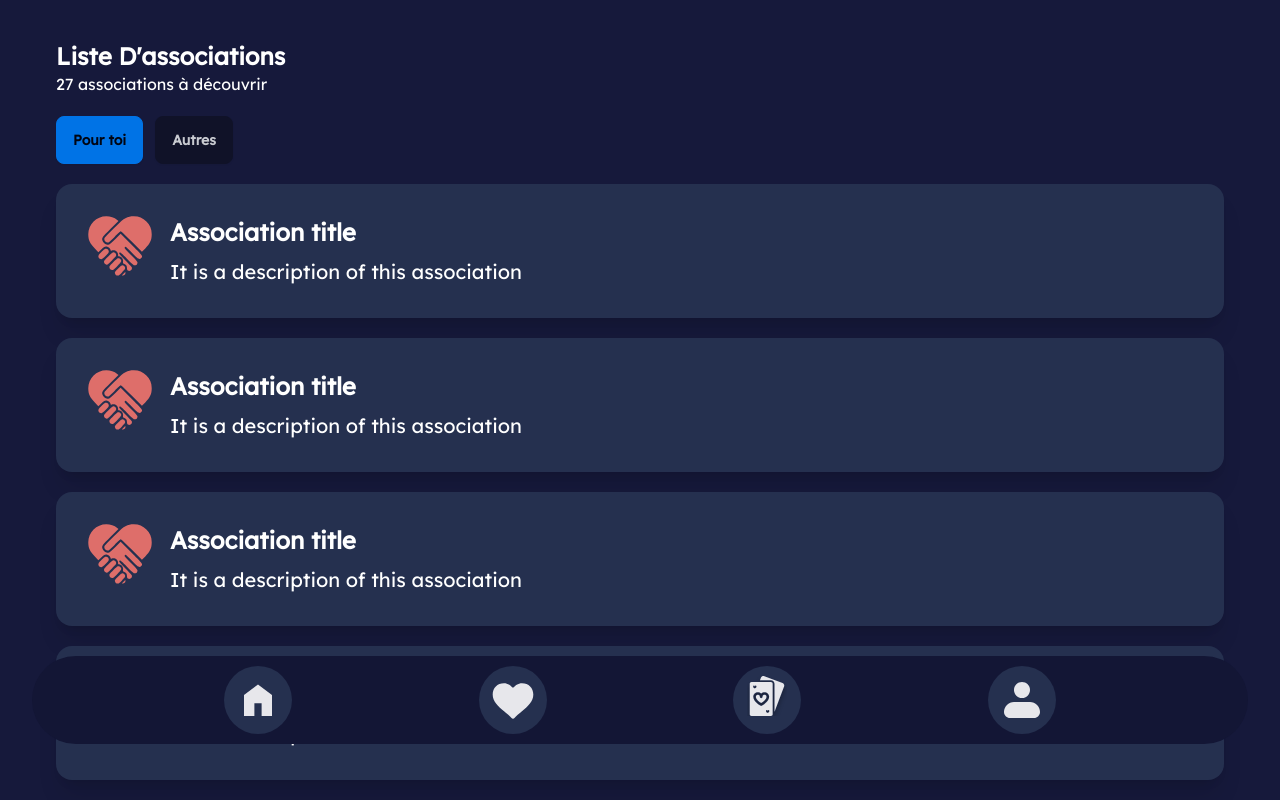
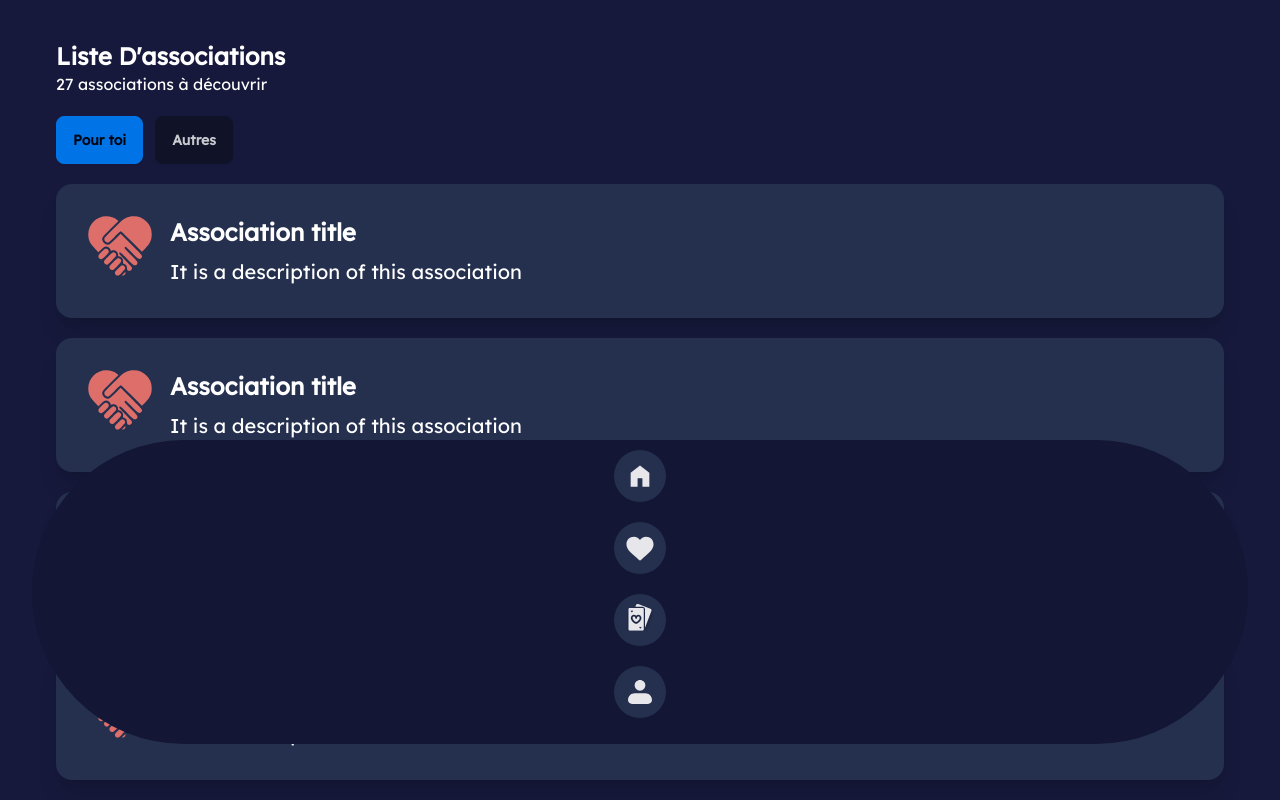
Before and after one commit to kangmartin/Handshake, a React (Vite) app: page / in a window 1280 px wide. Shown: the top 800 px of the page. Built offline with nearby package versions, Linux system fonts and the light colour scheme.

Commit message:
Responsive for small devices

```diff
--- a/src/components/NavigationFooter.jsx
+++ b/src/components/NavigationFooter.jsx
@@ -6,25 +6,25 @@ function NavigationFooter() {
     return(
         <>
             <div className="fixed inset-x-0 bottom-0 m-8">
-            <ul className="menu menu-horizontal bg-base-200 mt-6 mb-6 w-full justify-evenly rounded-full">
-                <li>
+            <ul className="menu menu-horizontal bg-base-200 mt-6 mb-6 w-full justify-evenly rounded-full sm:flex sm:flex-col sm:items-center">
+                <li className="sm:mb-4">
                     <a className="tooltip hover:bg-[#25304F] bg-[#25304F] rounded-full p-2.5 m-0.5" data-tip="Home">
-                        <HomeIcon className={"fill-[#E7E7EB] hover:fill-blue-500 h-12 w-12"}/>
+                        <HomeIcon className={"fill-[#E7E7EB] hover:fill-blue-500 h-12 w-12 sm:h-8 sm:w-8"}/>
                     </a>
                 </li>
-                <li>
+                <li className="sm:mb-4">
                     <a className="tooltip hover:bg-[#25304F] bg-[#25304F] rounded-full p-2.5 m-0.5" data-tip="Statistics">
-                        <HeartIcon className={"fill-[#E7E7EB] hover:fill-blue-500 h-12 w-12"}/>
+                        <HeartIcon className={"fill-[#E7E7EB] hover:fill-blue-500 h-12 w-12 sm:h-8 sm:w-8"}/>
                     </a>
                 </li>
-                <li>
+                <li className="sm:mb-4">
                     <a className="tooltip hover:bg-[#25304F] bg-[#25304F] rounded-full p-2.5 m-0.5"  data-tip="Associations">
-                        <CardsIcon className={"fill-[#E7E7EB] hover:fill-blue-500 h-12 w-12"}/>
+                        <CardsIcon className={"fill-[#E7E7EB] hover:fill-blue-500 h-12 w-12 sm:h-8 sm:w-8"}/>
                     </a>
                 </li>
-                <li>
+                <li className="sm:mb-4">
                     <a className="tooltip hover:bg-[#25304F] bg-[#25304F] rounded-full p-2.5 m-0.5"  data-tip="Profile">
-                        <ProfileIcon className={"fill-[#E7E7EB] hover:fill-blue-500 h-12 w-12"}/>
+                        <ProfileIcon className={"fill-[#E7E7EB] hover:fill-blue-500 h-12 w-12 sm:h-8 sm:w-8"}/>
                     </a>
                 </li>
             </ul>
```
